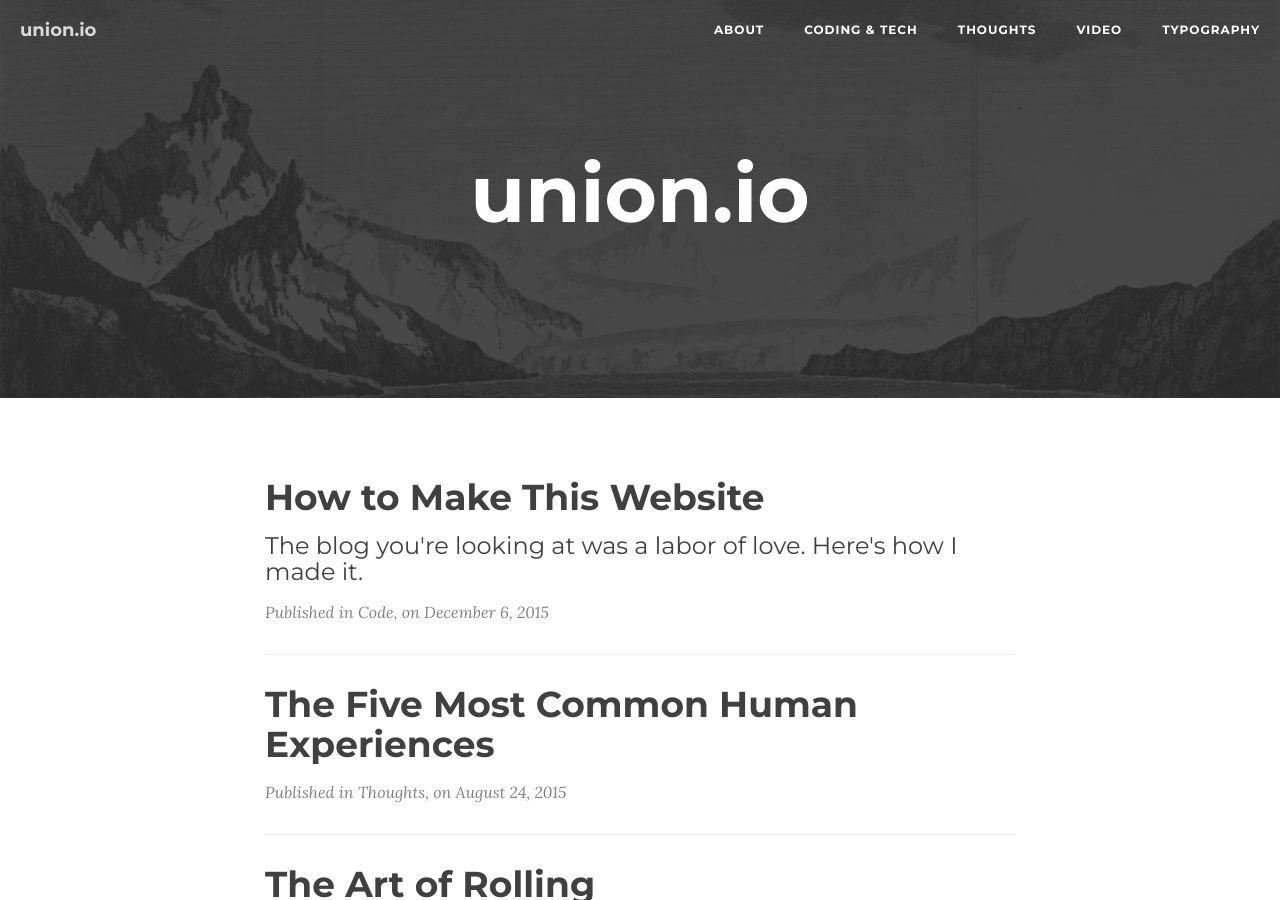
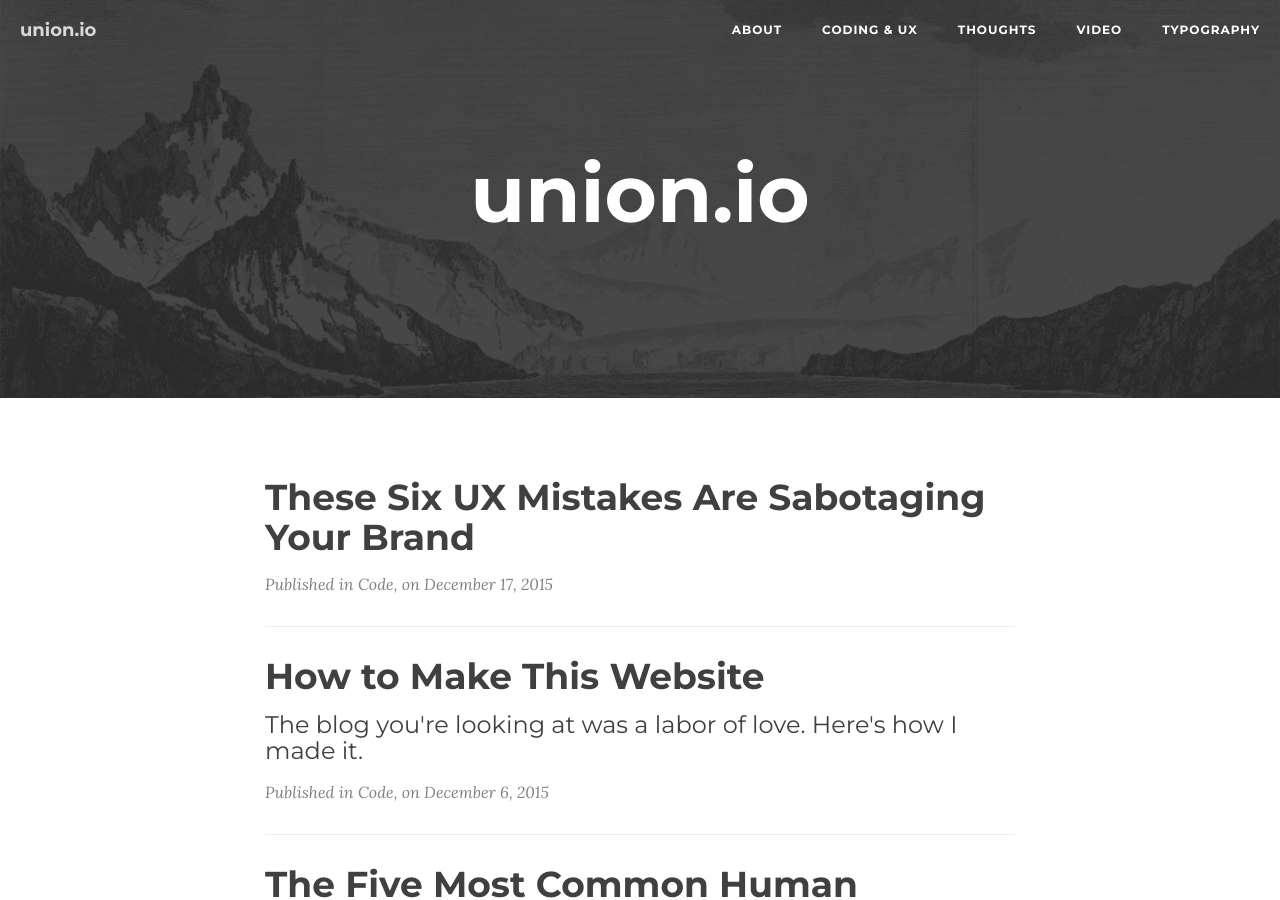
Before and after one commit to i-a-n/unionjkl, a Jekyll site: the page built from index.html, in a window 1280 px wide and 900 px high. Built offline with Jekyll 4.4.1, drawn with Linux system fonts in a browser that asks for light colours; nearby versions of some CDN libraries; the list of posts is cut into pages by our own code; some of the changed lines change nothing that is shown.

Commit message:
new post, avoid-these-ux-mistakes

```diff
--- /dev/null
+++ b/_posts/2015-12-17-avoid-these-ux-mistakes.markdown
@@ -0,0 +1,82 @@
+---
+layout:     post
+title:      "These Six UX Mistakes Are Sabotaging Your Brand"
+date:       2015-12-17 12:00:00
+header-img: "img/post-bg-01.jpg"
+published:  true
+category:   "Code"
+readtime:   "8 minutes"
+---
+
+<p><span class='illuminated-letter'>M</span>ore than the packaging, the price, or even the product itself, a company is perceived as "premium" only if all of their interaction points speak to their messaging. Think of a premium brand right now; I bet you can recall a shitty product released by that company. But, somehow, this didn't change your opinion of the entire brand. Why?</p>
+
+<p>The answer is that positive, premium branding is engrained at a deeper level than any individual touch-point: It must encompass all touch-points. Every experience your company provides is capable of destroying that. The branding giants at <a href="https://ia.net/know-how/logo-bullshit-co-inc" target="blank">IA</a> put it this way:</p>
+<blockquote>
+Branding doesn’t start with the logo. It is not primarily a visual discipline. Your brand is what you stand for. Branding is more about content than shape. It is who you are, not how you look. The shape should represent your inside, your content. <b>Your brand architecture is your information architecture.</b>
+</blockquote>
+
+<p>So, no, branding isn't just a sheen you slather on top of a company. It must pervade every experience your company provides. And, I hate to break it to you, but your web app may be the quickest way to sabotage your carefully crafted brand strategy. I'm listing the six worst UX offenders below: Allowing any of these awful, awful mistakes to live on your site will put you on the fast-track to the brand graveyard.</p>
+
+<p>Conversely, even if you don't manage a brand or a front-end app, be on the lookout for these in your daily life. They're all dead giveaways that the company you're dealing with is probably full of shit.</p>
+
+<h2 class="section-heading">1. Discount interruptors</h2>
+<p>Christ almighty, why is this a thing? Why, in 2015, is this a thing? How can a brand with any self-respect think this is okay to implement?</p>
+
+<img src="http://union.io/images/repo/20151214-00--f8e68b.jpg" class="full" alt="Stay classy, Rolex">
+<span class="caption text-muted">Imagine if a premium brand, like Rolex, implemented this garbage</span>
+
+<p>Let me paint the hypothetical picture for you. You're researching Rolex watches. You're crafting a $20,000 heirloom to be passed down to your children, and your children's children. Suddenly, Rolex.com hits you with the interrupting modal seen above. You took too long on the page, or moved your mouse towards the top of your browser, and the site thought you were leaving. So it offers you a discount. A fucking discount. Because they thought you were leaving.</p>
+
+<p>Offering a discount to someone because they lingered on your page or moved to close a tab is a massive, unmistakable sign that your product is not worth its price tag. You've exposed that your baseline pricing is marked up by a significant amount for no discernible reason, and that your company is okay with charging some people extra and some people less for no other reason than <i>hey, they'll pay for it</i>. This is invariably toxic to the perception of your entire brand.
+
+<h2 class="section-heading">2. The word "premium"</h2>
+<p>Premium isn't something you're allowed to call yourself. It's an empty word, when self-applied. If a company is describing itself, or its product, as "premium", that just means they have nothing else to say about it. It's completely meaningless. Jodi Lastman has <a href="http://hypenotic.com/kill-the-happy-talk/" target="blank">a great piece about empty talk</a> on the Hypenotic blog, which uses a real-life example of a chef calling out Anthony Bourdain on his use of an empty phrase:</p>
+<blockquote><b>Anthony:</b> (defending Italian cooking) “It’s ingredient driven food….”
+<br><br>
+<b>Wylie:</b> “Ingredient driven food. What the fuck does that mean?”
+<br><br>
+<b>Anthony:</b> “Okay, it means taking three or four pretty good ingredients or very good ingredients or superb ingredients and doing as little as possible–”
+<br><br>
+<b>Wylie:</b> “It’s called cooking... Get good ingredients and cook it. It’s called cooking. Are you crazy? Who’s like ‘I’ve got some shitty stuff, let’s cook it’? Everybody wants good ingredients. Ingredient-driven doesn’t mean anything. That’s what good cooking is!”
+</blockquote>
+
+<p>If you see a product that describes itself as "premium", substitute that word with "basic". Because that's what it is.</p>
+
+<h2 class="section-heading">3. Hijacking basic user actions</h2>
+<img src="http://union.io/images/repo/20151217-02--7d0d2b.png" class="full">
+<span class="caption text-muted">This is what happened when I right-clicked in this textarea. If you aren't mad, you aren't human.</span>
+<p>Good lord, look at this nonsense. Hijacking a basic user action, like right-clicking or closing a tab, is a critical error in judgement. It conveys, loud and clear, that your user experience managers are grasping at straws, and think an immersive web experience means they must control everything you do. &ldquo;Let's transport the user to another dimension, where they live exclusively in our world-wide-webpage!&rdquo; is the implied calling card of a flailing, out-of-touch brand that implements tone-deaf mouse hijacking.</p>
+
+<img src="http://union.io/images/repo/20151217-01--c8e13f.png" class="full">
+<span class="caption text-muted">"Let's transport the user to another world, where they ONLY HAVE ACCESS TO OUR APP" &mdash;Some Idiot</span>
+
+<p><i>It's closing a tab, for the love of god</i>, you don't need to control that experience. On rare occasions, with single, mission-critical working areas, it might be acceptable to offer a save point on tab-close. But it needs to be thoughtful, extremely limited, and, ideally, configurable to never ask again. Never convey thoughtlessness or, worse, that you think your user is stupid. That's the opposite of premium.</p>
+
+<h2 class="section-heading">4. "Call us for pricing"</h2>
+<blockquote class="twitter-tweet" lang="en"><p lang="en" dir="ltr">If SpaceX can publish their pricing for going to space, your little SaaS does NOT need &quot;Contact us for pricing&quot; <a href="http://t.co/5HIKkwhgMN">http://t.co/5HIKkwhgMN</a></p>&mdash; Dan Harper (@DanHarper7) <a href="https://twitter.com/DanHarper7/status/643761576504373248">September 15, 2015</a></blockquote>
+<script async src="//platform.twitter.com/widgets.js" charset="utf-8"></script>
+
+<p>We get it. You think withholding pricing information will bait a customer into calling or emailing you, so then you can really hard-sell 'em the goods, right? They're all a bunch of simpletons anyway, and won't fully comprehend the vast value of your offering without some good old-fashioned, comission-driven haggling!</p>
+
+<p>Stop treating potential customers like they shouldn't have access to some information, acting like you're afraid they'll get scared away. What are you, a mid-century car salesman? This is 2015, and if your product is worth what you charge, you shouldn't attempt to withhold that information. <i>I say 'attempt', because they can just type your product name plus the word 'price' into Google and figure out what it costs in fifteen seconds, you dolt</i>.</p>
+
+
+<h2 class="section-heading">5. A/B testing entirely different products on a page</h2>
+<p>"<a href="https://en.wikipedia.org/wiki/A/B_testing" target="blank">A/B testing</a>", the practice of admitting you crowdsource your UX design decisions, has a fair amount of traction in the front-end community. If your web property serves many hundreds of thousands of impressions per minute, per hour, or even per day, a conversion improvement of only a few percentage points can make the difference between your boss giving you a raise or not.</p>
+
+<p>But beware!, this isn't a golden ticket to free money. For sites that don't sell more than a few hundred units a day, the relative advantages of A/B testing rarely outweigh other conversion-improvement tactics, like, I don't know, <i>a better product, better prices, or clearer communication</i>. A/B testing entirely different products on one page also has a massive, often-overlooked disadvantage: Customers notice.</p>
+
+<img src="http://union.io/images/repo/20151218-01--e1669b.jpg" class="full">
+<span class="caption text-muted">"I'm sure customers won't talk to each other and find out we have forty different homepages!"</span>
+
+<p>Customers notice, plain and simple. They notice if they visit the page later, or from another device. They notice when they bookmark and send the URL to a friend, who has to figure out "why the page doesn't look the same for me." If a customer ever notices, for any reason, the impression is loud and clear: "This company is doing something fishy." A premium brand is confident, unshakeable, and doesn't play for micro-percentage points. While A/B testing small things isn't a red flag for users, a totally different page or offering most certainly is. Proceed with extreme caution. </p>
+
+<h2 class="section-heading">6. Obvious SEO babble</h2>
+<p>Nothing says you don't care about a user quite like a big chunk of "Search Engine Optimized" keyword copy on your site. Ever since the snake oil salesmen of the SEO industry learned Google's search algorithms care about content, they've been heavy-handedly wedging filler copy into otherwise beautiful websites, sending a clear message to the user: <i>We don't really care about your experience on this page, we just need to manipulate Google's search results to get more money</i>.</p>
+
+<img src="http://union.io/images/repo/20151218-00--54daa8.jpg" class="full">
+<span class="caption text-muted">"We care more about trying to trick Google robots than presenting you with a delightful experience."</span>
+
+<p>Cut the nonsense. Your product will go viral, and be successful, whether you trick Google's search algorithm or not. Think of a few of the most successful tech products in your field. Did they roil the industry, disrupt inefficient business patterns, and deliver delightful and brilliant experiences? Or did they just fuck with Google's crawler bots enough to justify treating their customers like illiterate dollar signs? I'm guessing the former.</p>
+
+<p>Always remember this: A premium brand is the sum of every interaction it curates. Chasing revenue must be done within the parameters of a company's brand strategy. <b>Simply put, there are no silver bullets</b>. If you don't follow this guideline, you'll quickly find your brand on the outside looking in.</p>
--- a/code/index.html
+++ b/code/index.html
@@ -1,6 +1,6 @@
 ---
 layout: category
-title: "Coding & Tech"
+title: "Coding & UX"
 category: "Code"
 catname: code
 header-img: "img/code-bg.jpg"
```
